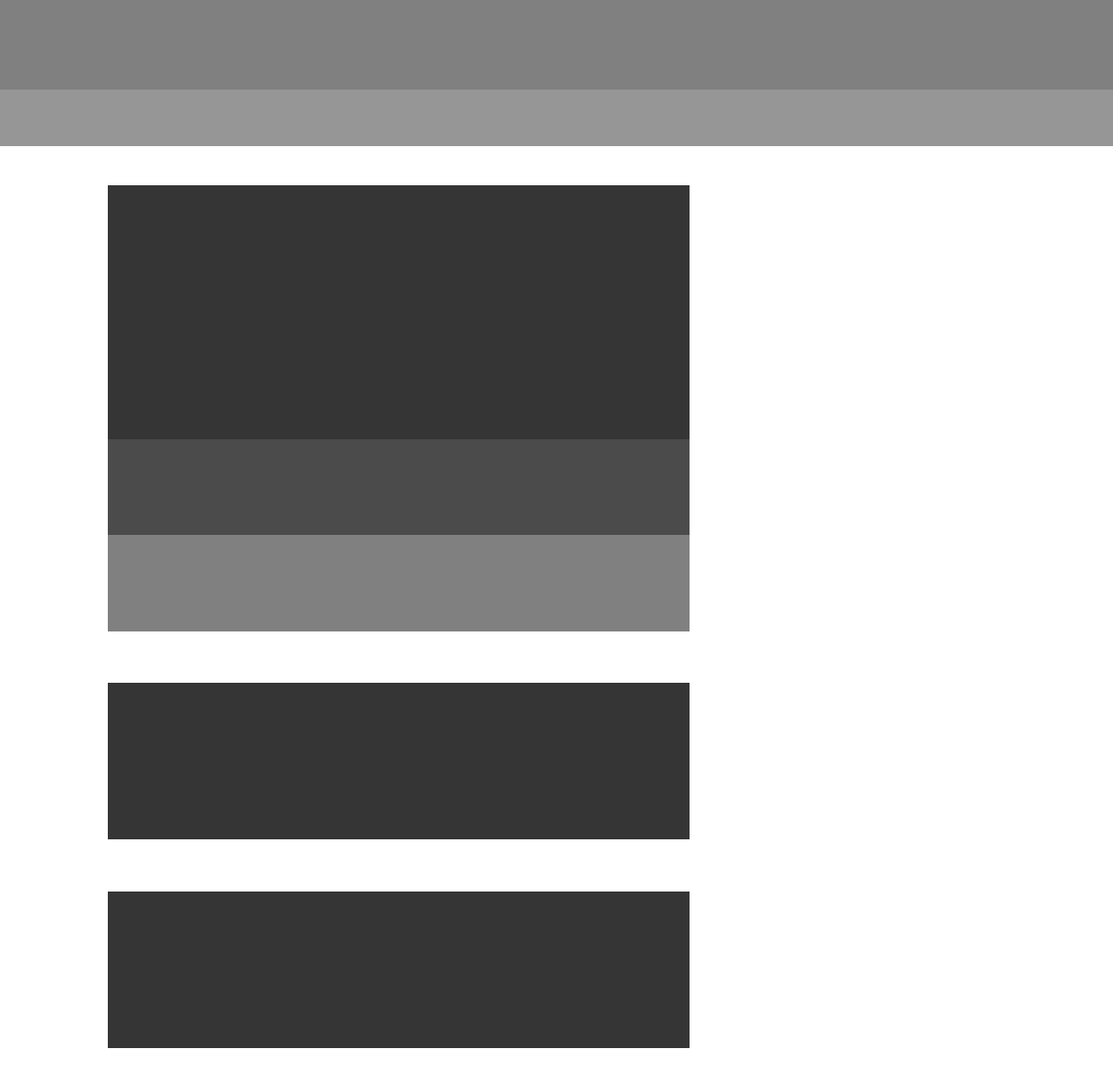
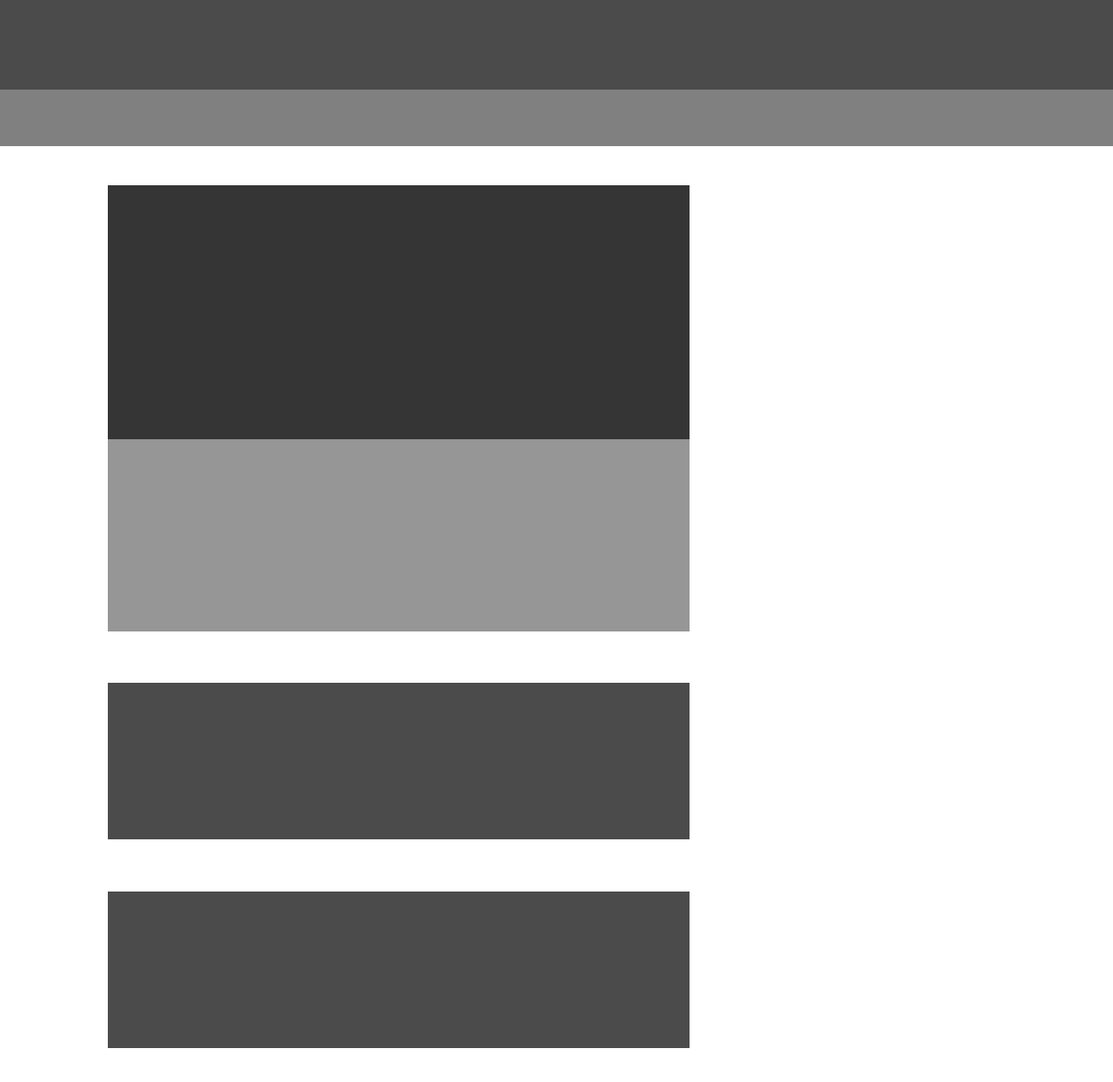
Before and after one commit to ahanasi/design-heat-map, a plain HTML site: page index.html in a window 1280 px wide. Shown: the whole page at 87% size. Drawn offline with Linux system fonts and the light colour scheme.

Commit message:
Add heatmap for headline articles and global header

```diff
--- a/css/main.css
+++ b/css/main.css
@@ -65,7 +65,7 @@ body {
 
 .articles-wrapper > article:first-of-type {
     display: grid;
-    grid-template-rows: 291.531px auto auto;
+    grid-template-rows: 291.531px auto;
     height: 512.719px;
     margin-top: 2.25em;
 }
--- a/index.html
+++ b/index.html
@@ -9,23 +9,23 @@
     <link rel="stylesheet" href="css/main.css">
 </head>
 <body>
-    <header class="global-header dark">
+    <header class="global-header darker">
     </header>
-    <header class="subnav-header light">
+    <header class="subnav-header dark">
         <nav class="subnav"></nav>
     </header>
     <main>
         <section class="headline-content">
             <div class="articles-wrapper">
-                <article class="author-post dark">
+                <article class="author-post">
                     <header class="article-header darkest">
                     </header>
-                    <div class="article-content darker">
+                    <div class="article-content light">
                     </div>
                 </article>
-                <article class="author-post darkest">
+                <article class="author-post darker">
                 </article>
-                <article class="author-post darkest">
+                <article class="author-post darker">
                 </article>
             </div>
         </section>
```
